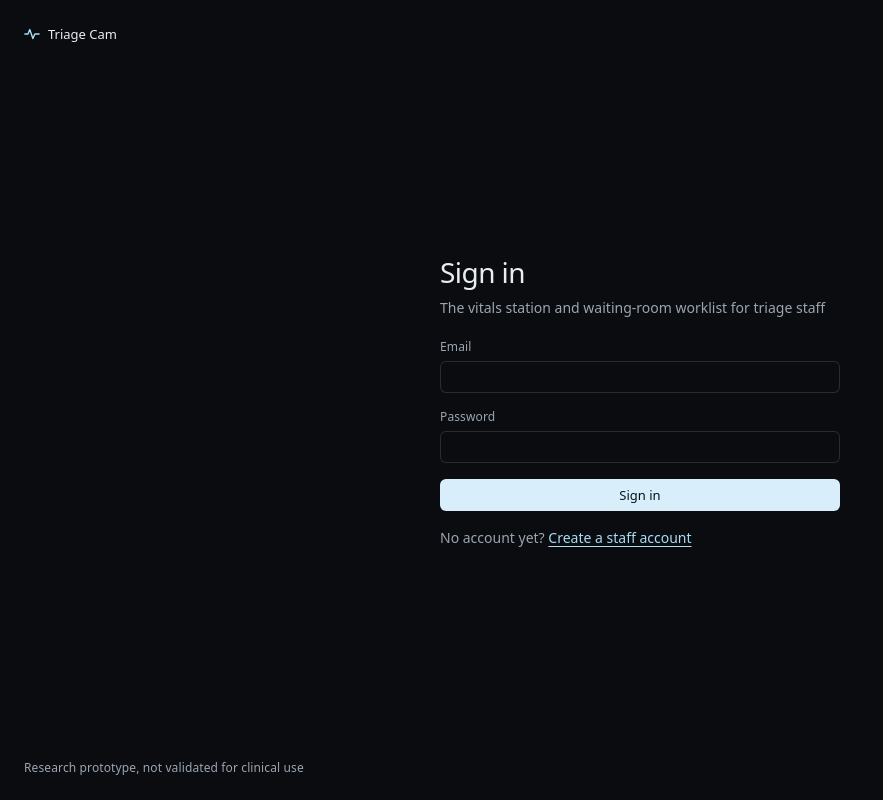
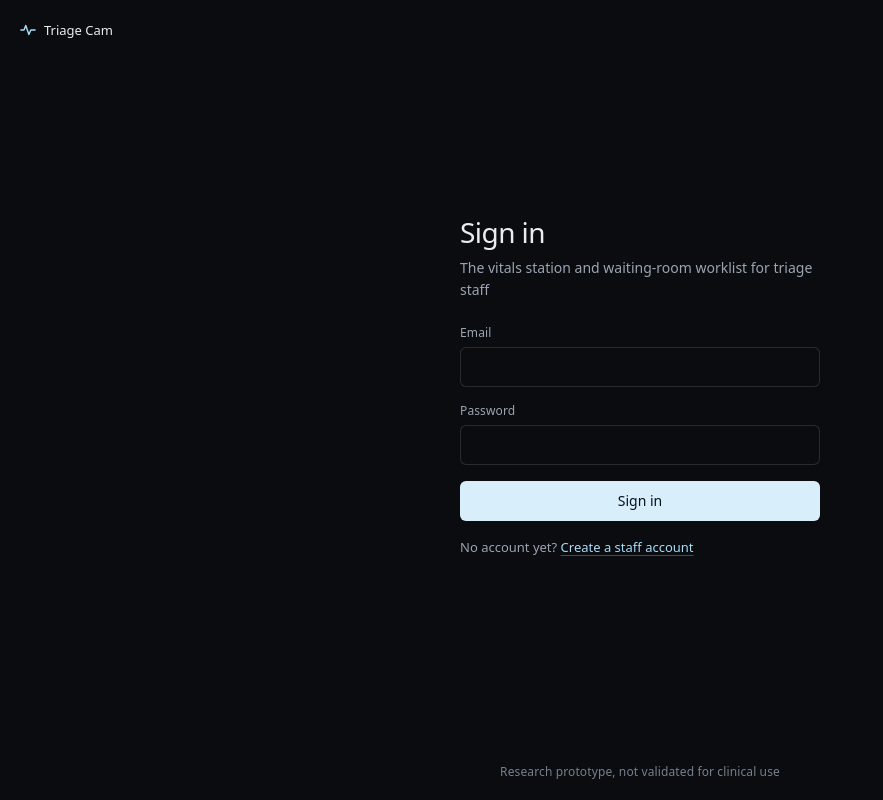
Before and after one commit to DylanMashini/crowdpulse, a Next.js app in the folder apps/web/: page /sign-in in a window 1280 px wide. Shown: the whole page, without its empty margins (0-883 px from the left). Built offline with nearby package versions, Linux system fonts and the light colour scheme; a web font is replaced by a local one.

Commit message:
feat(web): Night Shift account pages: one narrow column, 40px controls, quiet notices

```diff
--- a/apps/web/src/app/error.tsx
+++ b/apps/web/src/app/error.tsx
@@ -6,7 +6,7 @@ import { Button } from '@/components/ds';
 export default function PageError({ reset }: { error: Error; reset: () => void }) {
   return (
     <AuthFrame title="This page stopped working" lead="Something failed while drawing the page. Nothing was saved or deleted by the failure.">
-      <Button block onClick={reset}>
+      <Button block size="lg" onClick={reset}>
         Try again
       </Button>
     </AuthFrame>
--- a/apps/web/src/app/not-found.tsx
+++ b/apps/web/src/app/not-found.tsx
@@ -6,7 +6,7 @@ import { buttonClass } from '@/components/ds';
 export default function NotFound() {
   return (
     <AuthFrame title="There is no page at this address" lead="The address may be mistyped, or the page may have moved.">
-      <Link href="/waiting-room" className={buttonClass('secondary', 'md', true)}>
+      <Link href="/waiting-room" className={buttonClass('secondary', 'lg', true)}>
         Go to the waiting room
       </Link>
     </AuthFrame>
--- a/apps/web/src/components/auth/AuthFrame.tsx
+++ b/apps/web/src/components/auth/AuthFrame.tsx
@@ -1,7 +1,8 @@
 import { PROTOTYPE_NOTICE } from '@triagecam/contracts';
+import Link from 'next/link';
 import type { ReactNode } from 'react';
 
-import { BrandLockup } from '@/components/ds';
+import { BrandLockup, textLink } from '@/components/ds';
 
 export interface AuthFrameProps {
   title: string;
@@ -12,19 +13,24 @@ export interface AuthFrameProps {
   notice?: boolean;
 }
 
-/** The frame around every account page: the brand, one title and the form. */
+/**
+ * The frame around every account page: the brand, one title and the form, in a single narrow
+ * column set a little above the middle of the window.
+ */
 export function AuthFrame({ title, lead, children, notice = false }: AuthFrameProps) {
   return (
-    <div className="flex min-h-screen flex-col px-4 py-6 md:px-6">
-      <BrandLockup />
-      <main className="mx-auto flex w-full max-w-[400px] flex-1 flex-col justify-center gap-5 py-7">
+    <div className="flex min-h-screen flex-col px-5 py-5">
+      <Link href="/" className="self-start rounded-md">
+        <BrandLockup />
+      </Link>
+      <main className="mx-auto flex w-full max-w-[360px] flex-1 flex-col justify-center gap-6 pt-8 pb-16">
         <div className="flex flex-col gap-2">
-          <h1 className="type-title">{title}</h1>
+          <h1 className="type-title text-ink">{title}</h1>
           {lead ? <p className="text-ink-muted">{lead}</p> : null}
         </div>
         {children}
       </main>
-      {notice ? <p className="type-caption text-ink-muted">{PROTOTYPE_NOTICE}</p> : null}
+      {notice ? <p className="mx-auto max-w-[560px] text-center type-caption text-ink-faint">{PROTOTYPE_NOTICE}</p> : null}
     </div>
   );
 }
@@ -32,7 +38,7 @@ export function AuthFrame({ title, lead, children, notice = false }: AuthFramePr
 /** A failure of the whole form, as opposed to one field. */
 export function FormError({ children }: { children: ReactNode }) {
   return (
-    <p role="alert" className="rounded-md border border-critical bg-critical-soft px-3 py-2 font-medium text-ink">
+    <p role="alert" className="rounded-md border border-urgent-line bg-urgent-soft px-3 py-2 type-dense text-ink">
       {children}
     </p>
   );
@@ -41,10 +47,10 @@ export function FormError({ children }: { children: ReactNode }) {
 /** Why the person is looking at this form, when it is not an error of theirs. */
 export function FormNotice({ children }: { children: ReactNode }) {
   return (
-    <p role="status" className="rounded-md border border-line-strong bg-surface-sunken px-3 py-2 font-medium text-ink">
+    <p role="status" className="rounded-md border border-line bg-surface-2 px-3 py-2 type-dense text-ink">
       {children}
     </p>
   );
 }
 
-export const textLink = 'font-medium text-signal underline underline-offset-[3px]';
+export { textLink };
--- a/apps/web/src/components/auth/CheckEmail.tsx
+++ b/apps/web/src/components/auth/CheckEmail.tsx
@@ -74,6 +74,7 @@ export function CheckEmail() {
         {pending ? null : (
           <Field
             block
+            size="lg"
             label="Email"
             type="email"
             name="email"
@@ -84,30 +85,30 @@ export function CheckEmail() {
           />
         )}
         {sentAt !== null ? (
-          <p role="status" className="text-ink">
+          <p role="status" className="type-dense text-ink-muted tabular-nums">
             {handedBack
               ? `New link made at ${clockTime(sentAt)}. The earlier link no longer needs to be used.`
               : `Sent at ${clockTime(sentAt)}. If nothing arrives in a few minutes, check the spam folder and that the address is right.`}
           </p>
         ) : null}
-        <Button type="submit" block disabled={busy || waitLeft > 0}>
+        <Button type="submit" size="lg" block disabled={busy || waitLeft > 0}>
           {sendLabel}
         </Button>
       </form>
 
       {pending?.devToken ? (
-        <div className="rounded-lg border border-dashed border-line-strong p-4">
-          <p className="type-subheading">No email was sent</p>
-          <p className="mt-1 text-ink-muted">
+        <div className="rounded-lg border border-line bg-surface-2 p-4">
+          <p className="type-label text-ink">No email was sent</p>
+          <p className="mt-1 type-dense text-ink-muted">
             This server has no mail key, so the verification link is here instead
           </p>
-          <Link href={`/verify-email?token=${encodeURIComponent(pending.devToken)}`} className={`${textLink} mt-2 inline-block`}>
+          <Link href={`/verify-email?token=${encodeURIComponent(pending.devToken)}`} className={`${textLink} mt-2 inline-block type-dense`}>
             Open the verification link
           </Link>
         </div>
       ) : null}
 
-      <p className="text-ink-muted">
+      <p className="type-dense text-ink-muted">
         Already verified?{' '}
         <Link href="/sign-in" className={textLink}>
           Sign in
--- a/apps/web/src/components/auth/SignInForm.tsx
+++ b/apps/web/src/components/auth/SignInForm.tsx
@@ -67,6 +67,7 @@ export function SignInForm({ next, reason }: { next?: string; reason?: string })
       ) : null}
       <Field
         block
+        size="lg"
         label="Email"
         type="email"
         name="email"
@@ -77,6 +78,7 @@ export function SignInForm({ next, reason }: { next?: string; reason?: string })
       />
       <Field
         block
+        size="lg"
         label="Password"
         type="password"
         name="password"
@@ -85,10 +87,10 @@ export function SignInForm({ next, reason }: { next?: string; reason?: string })
         onChange={(event) => setPassword(event.target.value)}
         error={passwordError ?? undefined}
       />
-      <Button type="submit" variant="primary" block disabled={busy}>
+      <Button type="submit" variant="primary" size="lg" block disabled={busy}>
         {busy ? 'Signing in' : 'Sign in'}
       </Button>
-      <p className="text-ink-muted">
+      <p className="type-dense text-ink-muted">
         No account yet?{' '}
         <Link href="/sign-up" className={textLink}>
           Create a staff account
--- a/apps/web/src/components/auth/SignUpForm.tsx
+++ b/apps/web/src/components/auth/SignUpForm.tsx
@@ -44,6 +44,7 @@ export function SignUpForm() {
       {failure ? <FormError>{failure}</FormError> : null}
       <Field
         block
+        size="lg"
         label="Work email"
         type="email"
         name="email"
@@ -55,6 +56,7 @@ export function SignUpForm() {
       />
       <Field
         block
+        size="lg"
         label="Password"
         type="password"
         name="password"
@@ -64,10 +66,10 @@ export function SignUpForm() {
         error={passwordError ?? undefined}
         hint="8 characters or more"
       />
-      <Button type="submit" variant="primary" block disabled={busy}>
+      <Button type="submit" variant="primary" size="lg" block disabled={busy}>
         {busy ? 'Creating account' : 'Create account'}
       </Button>
-      <p className="text-ink-muted">
+      <p className="type-dense text-ink-muted">
         Already have an account?{' '}
         <Link href="/sign-in" className={textLink}>
           Sign in
--- a/apps/web/src/components/auth/VerifyEmail.tsx
+++ b/apps/web/src/components/auth/VerifyEmail.tsx
@@ -28,7 +28,7 @@ export function VerifyEmail({ token }: { token?: string }) {
   if (!token) {
     return (
       <AuthFrame title="This link is incomplete" lead="The address is missing its verification code. Open the link from the email again, or ask for a new one.">
-        <Link href="/check-email" className={buttonClass('secondary', 'md', true)}>
+        <Link href="/check-email" className={buttonClass('secondary', 'lg', true)}>
           Send a new link
         </Link>
       </AuthFrame>
@@ -45,7 +45,7 @@ export function VerifyEmail({ token }: { token?: string }) {
           </>
         }
       >
-        <Link href="/sign-in" className={buttonClass('primary', 'md', true)}>
+        <Link href="/sign-in" className={buttonClass('primary', 'lg', true)}>
           Sign in
         </Link>
       </AuthFrame>
@@ -58,10 +58,10 @@ export function VerifyEmail({ token }: { token?: string }) {
         title="This link no longer works"
         lead="A verification link works once and expires after 24 hours. If the address is already verified, sign in. Otherwise ask for a new link."
       >
-        <Link href="/check-email" className={buttonClass('primary', 'md', true)}>
+        <Link href="/check-email" className={buttonClass('primary', 'lg', true)}>
           Send a new link
         </Link>
-        <Link href="/sign-in" className={textLink}>
+        <Link href="/sign-in" className={`${textLink} self-start type-dense`}>
           Sign in
         </Link>
       </AuthFrame>
@@ -74,6 +74,7 @@ export function VerifyEmail({ token }: { token?: string }) {
         <FormError>{result.error.message}</FormError>
         <Button
           block
+          size="lg"
           onClick={() => {
             attempts.delete(token);
             result.reload();
@@ -87,7 +88,7 @@ export function VerifyEmail({ token }: { token?: string }) {
 
   return (
     <AuthFrame title="Verifying your email">
-      <p role="status" className="text-ink-muted">
+      <p role="status" className="type-dense text-ink-muted">
         Checking the link with the server
       </p>
     </AuthFrame>
```
